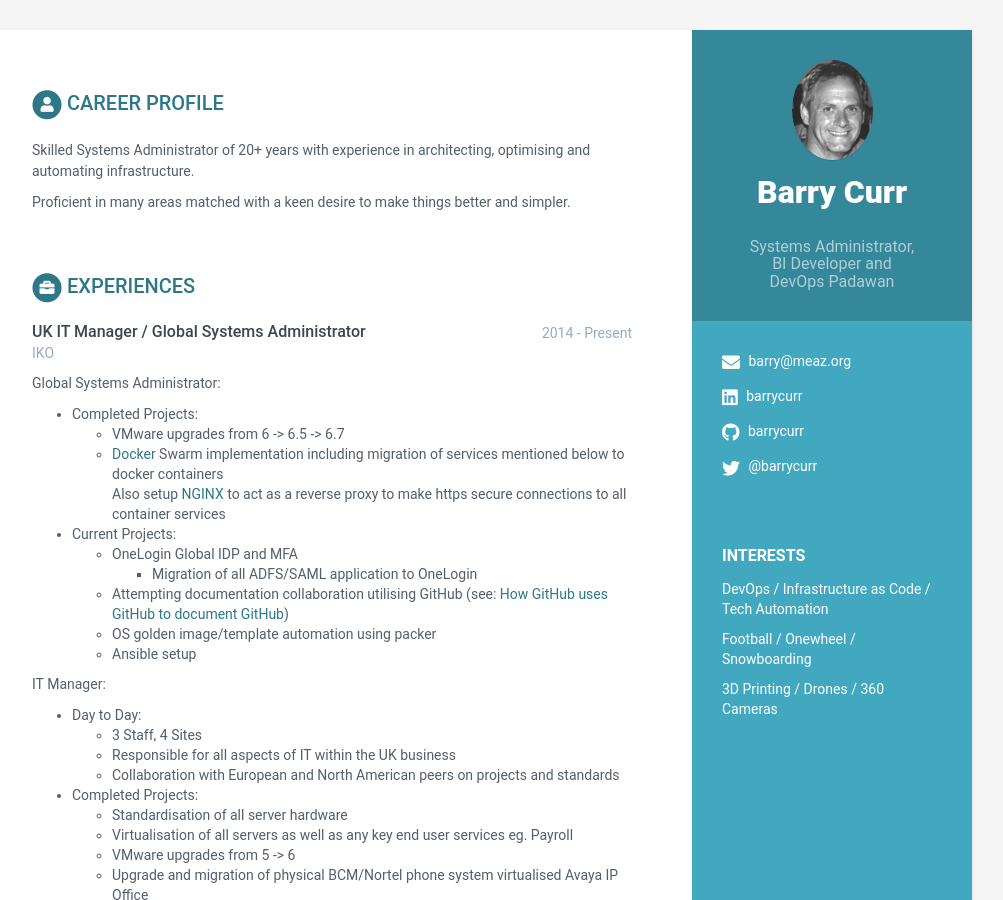
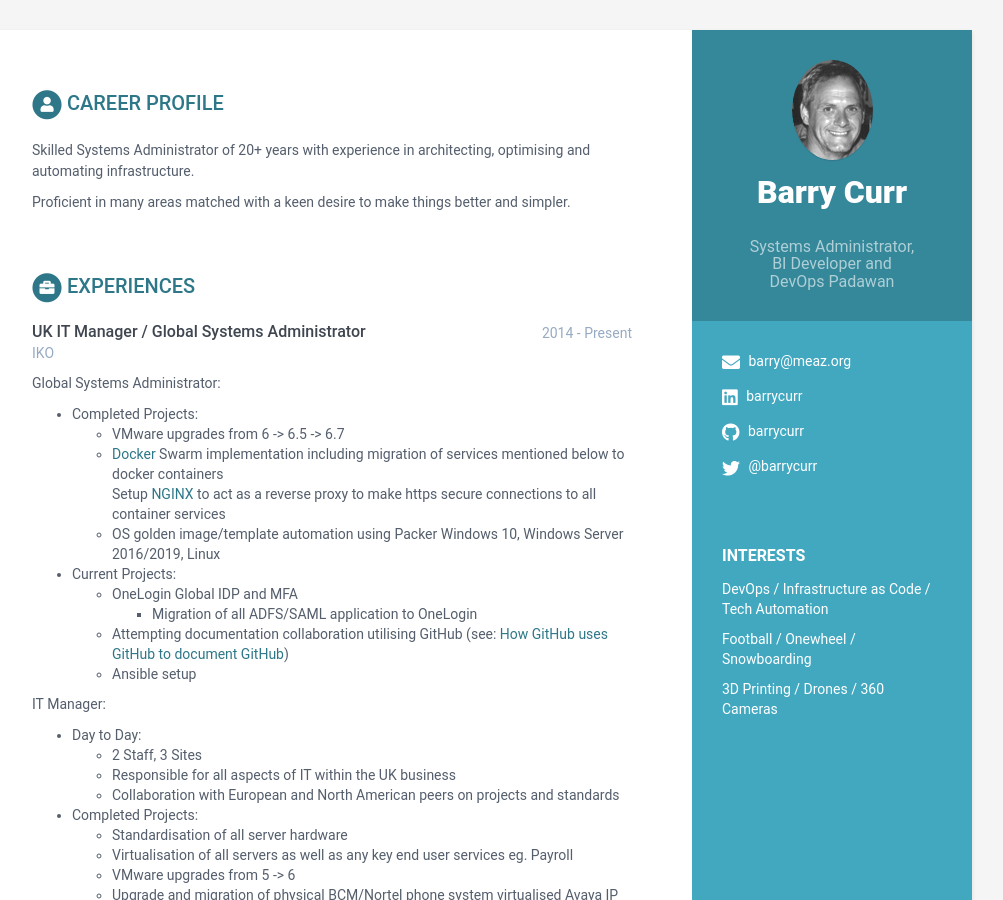
Before and after one commit to barrycurr/cv, a Jekyll site: the page built from index.md, in a window 1280 px wide and 900 px high. Shown: the whole window, without its empty margins (168-1171 px from the left). Built offline with Jekyll 4.4.1, drawn with Linux system fonts in a browser that asks for light colours.

```diff
--- a/_data/data.yml
+++ b/_data/data.yml
@@ -57,18 +57,19 @@ experiences:
           - Completed Projects:
             - VMware upgrades from 6 -> 6.5 -> 6.7
             - [Docker](https://www.docker.com) Swarm implementation including migration of services mentioned below to docker containers
-              Also setup [NGINX](https://www.nginx.com) to act as a reverse proxy to make https secure connections to all container services
+              Setup [NGINX](https://www.nginx.com) to act as a reverse proxy to make https secure connections to all container services
+            - OS golden image/template automation using Packer
+              Windows 10, Windows Server 2016/2019, Linux
 
           - Current Projects:
             - OneLogin Global IDP and MFA
               - Migration of all ADFS/SAML application to OneLogin
             - Attempting documentation collaboration utilising GitHub (see: [How GitHub uses GitHub to document GitHub](https://www.youtube.com/watch?v=s46m8H4BrrE))
-            - OS golden image/template automation using packer
             - Ansible setup
 
         IT Manager:
           - Day to Day:
-            - 3 Staff, 4 Sites
+            - 2 Staff, 3 Sites
             - Responsible for all aspects of IT within the UK business
             - Collaboration with European and North American peers on projects and standards
 
@@ -79,7 +80,7 @@ experiences:
             - Upgrade and migration of physical BCM/Nortel phone system virtualised Avaya IP Office
             - Standardised OS imaging and deployment using [FOG](https://fogproject.org)
             - Setup, administration and configuration of:
-              - [Mediawiki](mediawiki.org) platform for documetnation and the migration/re-write of all file based documentation to standardised format
+              - [Mediawiki](https://mediawiki.org) platform for documetnation and the migration/re-write of all file based documentation to standardised format
               - [Snipe-IT](https://snipeitapp.com) for Asset Management and the import of all known asset data from various systems
               - [WordPress](https://wordpress.com) intranet site and the migration of all previous content
               - [Netdisco](https://wordpress.com) web based networking management tool
```
